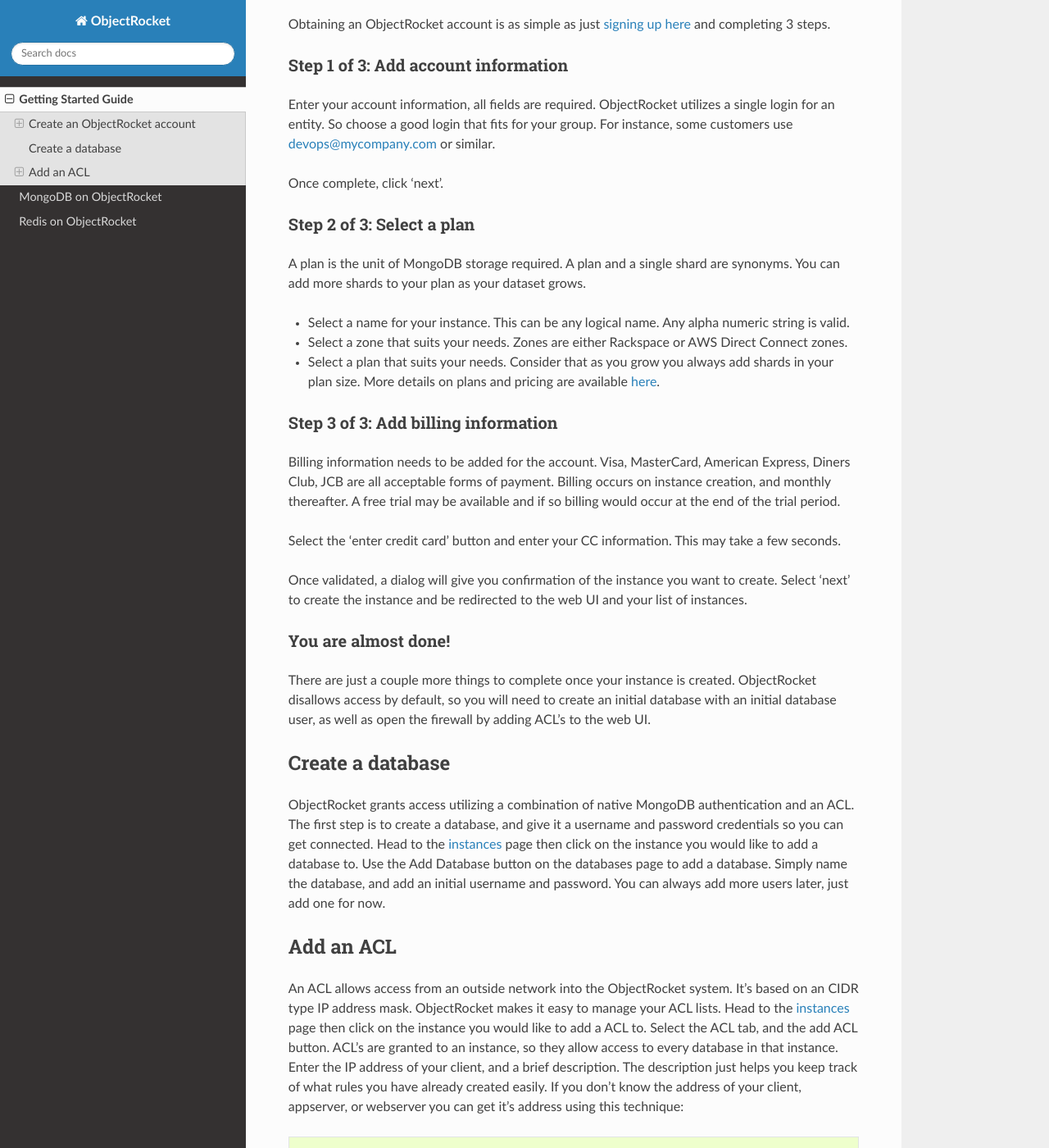
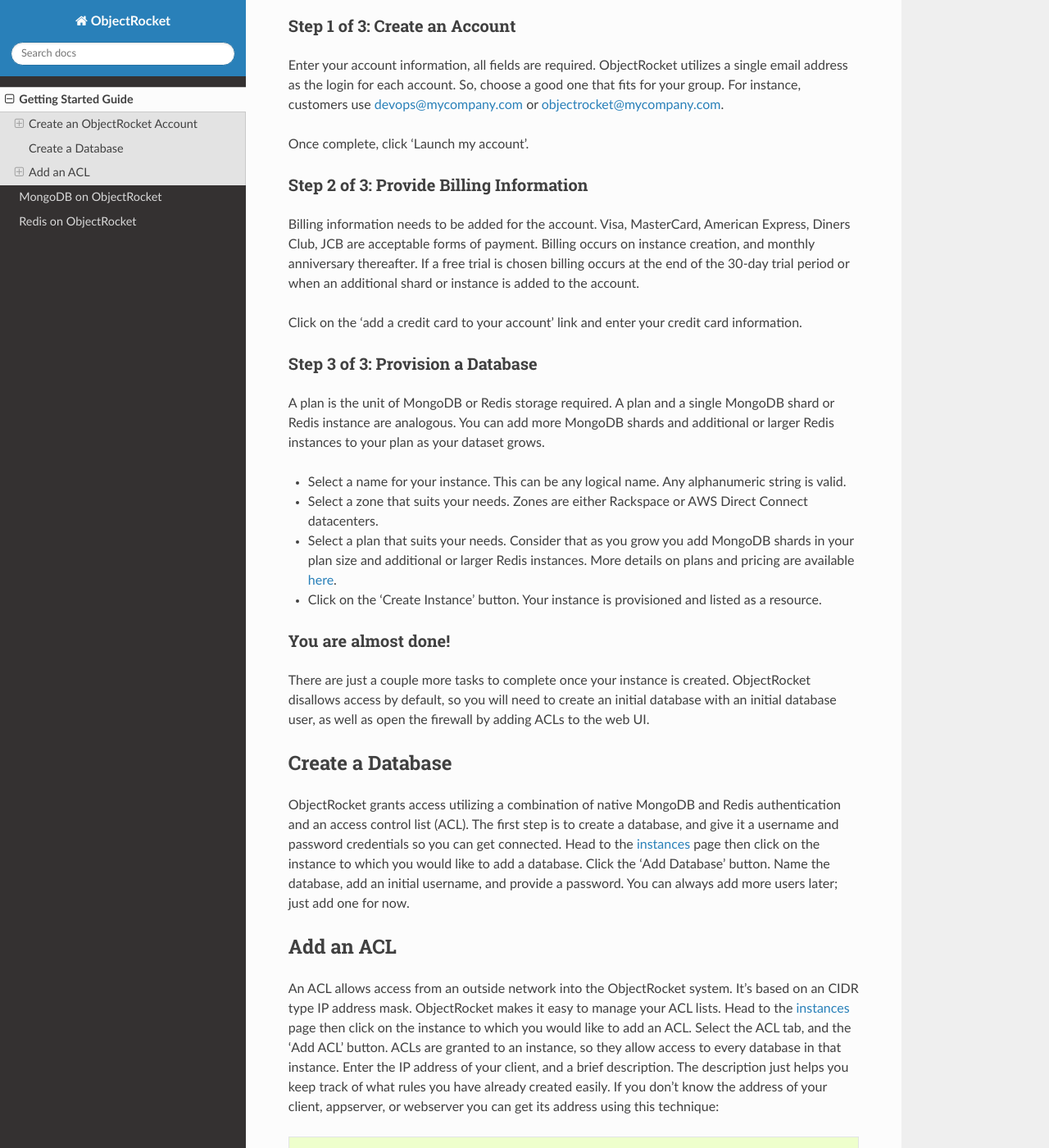
Before and after one commit to zcorleissen/documentation, a Sphinx documentation site: the page built from source/getting_started.rst, in a window 1280 px wide and 1400 px high, scrolled down 438 px. Shown: the whole window at 82% size. Built offline with Sphinx 7.4.7 and the Read the Docs theme 2.0.0, drawn with Linux system fonts in a browser that asks for light colours; some of the changed text lies outside the part shown.

Commit message:
Update getting_started.rst
Made updates to accommodate Redis and better align with the current process.

```diff
--- a/source/getting_started.rst
+++ b/source/getting_started.rst
@@ -1,62 +1,61 @@
 Getting Started Guide
 =====================
 
-This guide is designed to help understand how to get up and running on the ObjectRocket system quickly and easily. There are just a few steps that need to be completed to be up and running with a brand new instance. This guide assumes using the ObjectRocket web interface.
+This guide is designed to get you up and running on the ObjectRocket system quickly and easily. There are just a few steps that need to be completed in the ObjectRocket control panel to launch a brand new instance:
 
-There are just a few steps to getting up and running:
+1. Create an Account
+2. Provide Billing Information
+3. Provision a Database
 
-1. Create an ObjectRocket account, instance, and enter billing info.
-2. Create a database
-3. Add a ACL
-
-Create an ObjectRocket account
+Create an ObjectRocket Account
 ------------------------------
 
 Obtaining an ObjectRocket account is as simple as just `signing up here <https://app.objectrocket.com/sign_up>`_ and completing 3 steps.
 
-Step 1 of 3: Add account information
+Step 1 of 3: Create an Account
 ~~~~~~~~~~~~~~~~~~~~~~~~~~~~~~~~~~~~
 
-Enter your account information, all fields are required.  ObjectRocket utilizes a single login for an entity. So choose a good login that fits for your group.  For instance, some customers use devops@mycompany.com or similar.
+Enter your account information, all fields are required.  ObjectRocket utilizes a single email address as the login for each account. So, choose a good one that fits for your group.  For instance, customers use devops@mycompany.com or objectrocket@mycompany.com.
 
-Once complete, click 'next'.
+Once complete, click ‘Launch my account’.
 
-Step 2 of 3: Select a plan
+Step 2 of 3: Provide Billing Information
 ~~~~~~~~~~~~~~~~~~~~~~~~~~~
 
-A plan is the unit of MongoDB storage required. A plan and a single shard are synonyms.  You can add more shards to your plan as your dataset grows.
+Billing information needs to be added for the account. Visa, MasterCard, American Express, Diners Club, JCB are acceptable forms of payment. Billing occurs on instance creation, and monthly anniversary thereafter.  If a free trial is chosen billing occurs at the end of the 30-day trial period or when an additional shard or instance is added to the account.
 
-- Select a name for your instance.  This can be any logical name.  Any alpha numeric string is valid.
+Click on the ‘add a credit card to your account' link and enter your credit card information.
 
-- Select a zone that suits your needs.  Zones are either Rackspace or AWS Direct Connect zones.
-
-- Select a plan that suits your needs.  Consider that as you grow you always add shards in your plan size. More details on plans and pricing are available `here <http://www.objectrocket.com/pricing>`_.
-
-Step 3 of 3: Add billing information
+Step 3 of 3: Provision a Database
 ~~~~~~~~~~~~~~~~~~~~~~~~~~~~~~~~~~~~
 
-Billing information needs to be added for the account. Visa, MasterCard, American Express, Diners Club, JCB are all acceptable forms of payment. Billing occurs on instance creation, and monthly thereafter.  A free trial may be available and if so billing would occur at the end of the trial period.
+A plan is the unit of MongoDB or Redis storage required. A plan and a single MongoDB shard or Redis instance are analogous.  You can add more MongoDB shards and additional or larger Redis instances to your plan as your dataset grows.
 
-Select the 'enter credit card' button and enter your CC information.  This may take a few seconds.
+- Select a name for your instance.  This can be any logical name.  Any alphanumeric string is valid.
 
-Once validated, a dialog will give you confirmation of the instance you want to create. Select 'next' to create the instance and be redirected to the web UI and your list of instances.
+- Select a zone that suits your needs.  Zones are either Rackspace or AWS Direct Connect datacenters.
+
+- Select a plan that suits your needs.  Consider that as you grow you add MongoDB shards in your plan size and additional or larger Redis instances. More details on plans and pricing are available `here <http://www.objectrocket.com/pricing>`_.
+
+- Click on the ‘Create Instance’  button.  Your instance is provisioned and listed as a resource.
+
 
 You are almost done!
 ~~~~~~~~~~~~~~~~~~~~~~~~~~~~~~~~~~~~
 
-There are just a couple more things to complete once your instance is created. ObjectRocket disallows access by default, so you will need to create an initial database with an initial database user, as well as open the firewall by adding ACL's to the web UI.
+There are just a couple more tasks to complete once your instance is created. ObjectRocket disallows access by default, so you will need to create an initial database with an initial database user, as well as open the firewall by adding ACLs to the web UI.
 
 .. _create-a-database:
 
-Create a database
+Create a Database
 ------------------------------
 
-ObjectRocket grants access utilizing a combination of native MongoDB authentication and an ACL. The first step is to create a database, and give it a username and password credentials so you can get connected. Head to the `instances <https://app.objectrocket.com/instances>`_ page then click on the instance you would like to add a database to. Use the Add Database button on the databases page to add a database. Simply name the database, and add an initial username and password. You can always add more users later, just add one for now.
+ObjectRocket grants access utilizing a combination of native MongoDB and Redis authentication and an access control list (ACL). The first step is to create a database, and give it a username and password credentials so you can get connected. Head to the `instances <https://app.objectrocket.com/instances>`_ page then click on the instance to which you would like to add a database. Click the ‘Add Database’  button.  Name the database, add an initial username, and provide a password. You can always add more users later; just add one for now.
 
 Add an ACL
 ------------------------------
 
-An ACL allows access from an outside network into the ObjectRocket system. It's based on an CIDR type IP address mask. ObjectRocket makes it easy to manage your ACL lists. Head to the `instances <https://app.objectrocket.com/instances>`_ page then click on the instance you would like to add a ACL to. Select the ACL tab, and the add ACL button. ACL's are granted to an instance, so they allow access to every database in that instance. Enter the IP address of your client, and a brief description. The description just helps you keep track of what rules you have already created easily. If you don't know the address of your client, appserver, or webserver you can get it's address using this technique:
+An ACL allows access from an outside network into the ObjectRocket system. It's based on an CIDR type IP address mask. ObjectRocket makes it easy to manage your ACL lists. Head to the `instances <https://app.objectrocket.com/instances>`_ page then click on the instance to which you would like to add an ACL. Select the ACL tab, and the 'Add ACL' button. ACLs are granted to an instance, so they allow access to every database in that instance. Enter the IP address of your client, and a brief description. The description just helps you keep track of what rules you have already created easily. If you don't know the address of your client, appserver, or webserver you can get its address using this technique:
 
 .. code-block:: bash
 
```
Also changed, not shown: other parts of source/getting_started.rst (+2 -2 lines).
